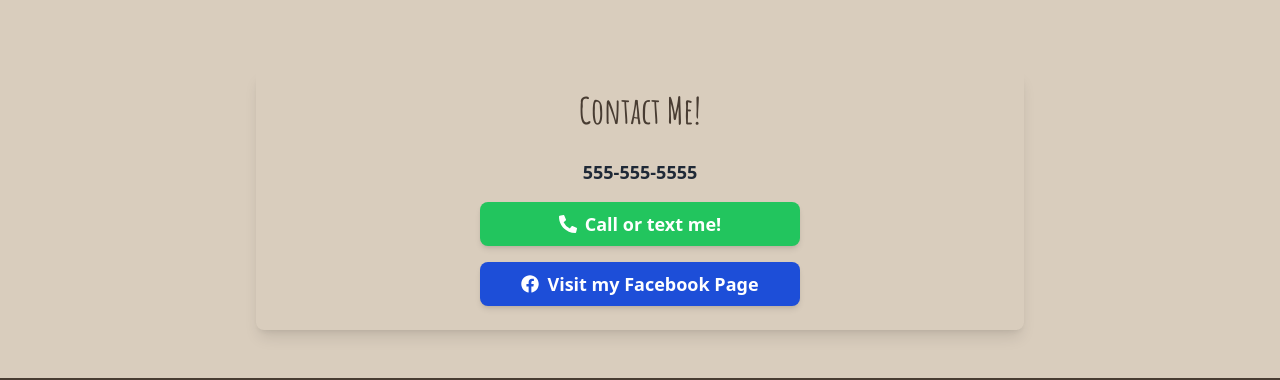
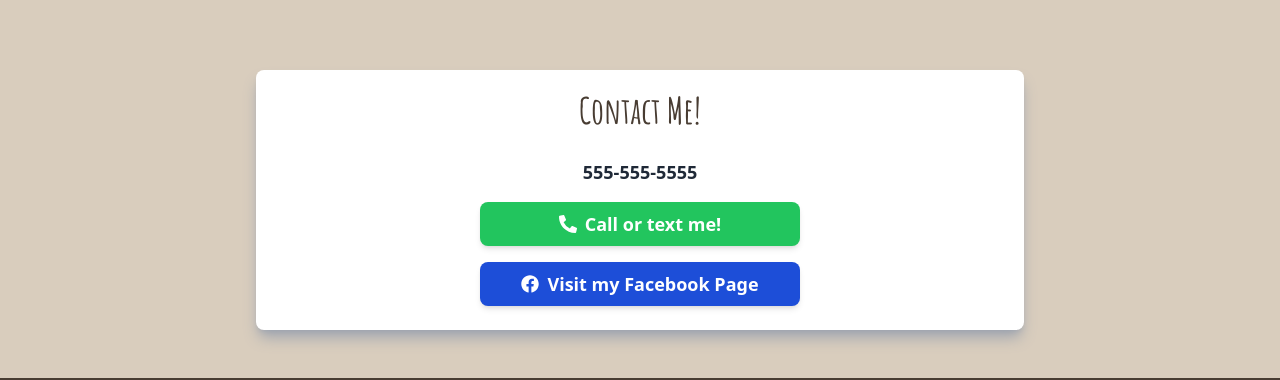
Before and after one commit to ebcoleman/photography, a React (Vite) app: page / in a window 1280 px wide. Shown: the part 1550-1930 px from the top of the page. Built offline with nearby package versions, Linux system fonts and the light colour scheme.

Commit message:
completed contact section

```diff
--- a/src/components/Contact.jsx
+++ b/src/components/Contact.jsx
@@ -19,7 +19,7 @@ import { FaPhoneAlt, FaFacebook } from 'react-icons/fa';
 
 const Contact = () => {
     return (
-        <div id="contact" className="contact my-12 mx-auto max-w-screen-md p-6  shadow-lg rounded-lg">
+        <div id="contact" className="contact my-12 mx-auto max-w-screen-md p-6 bg-white shadow-gray-400 shadow-lg rounded-lg">
             <h2 className="font-amatic-sc-regular text-center text-4xl leading-8 mb-8 font-bold text-[#483C32]">
                 Contact Me!
             </h2>
```
